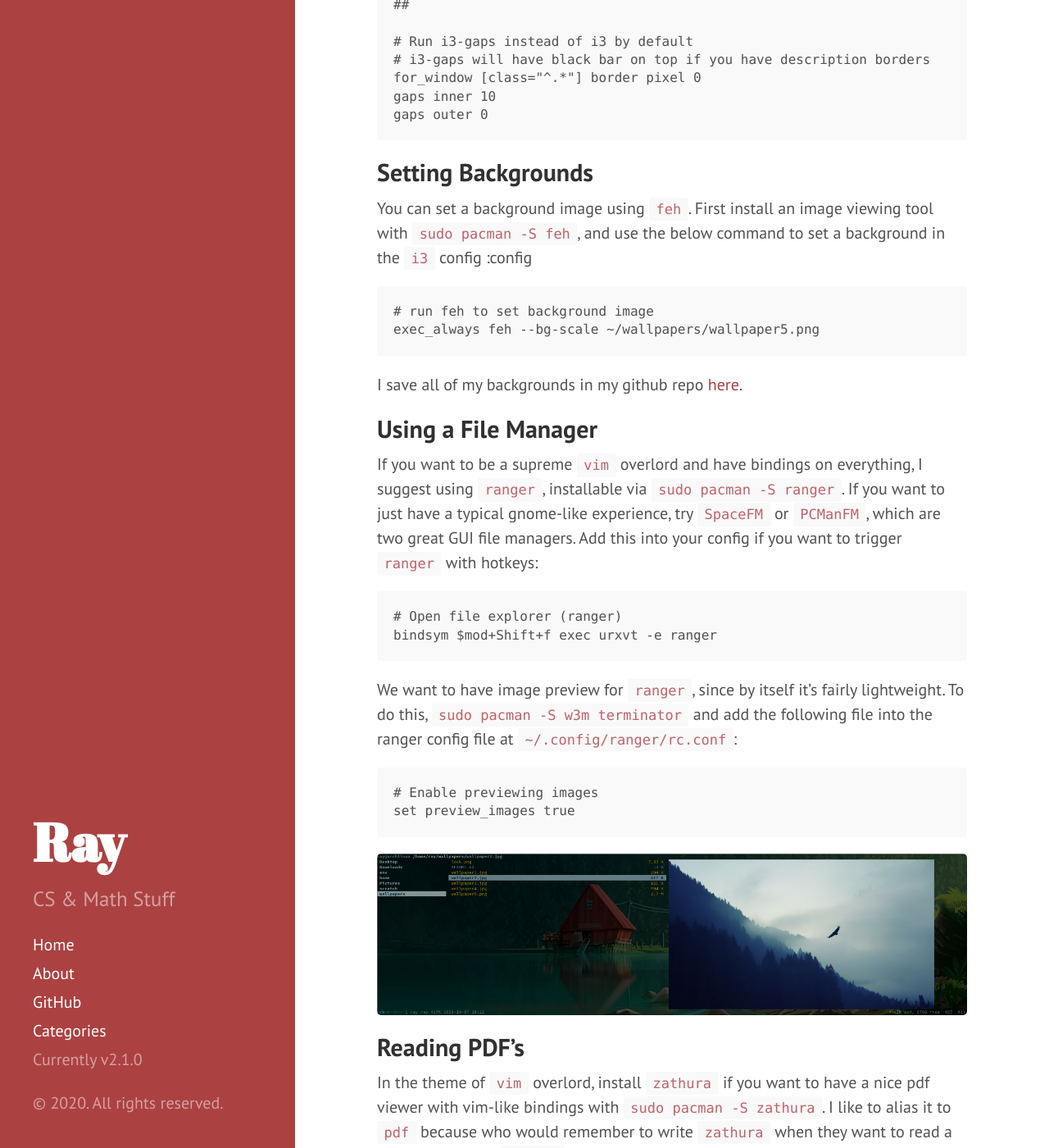
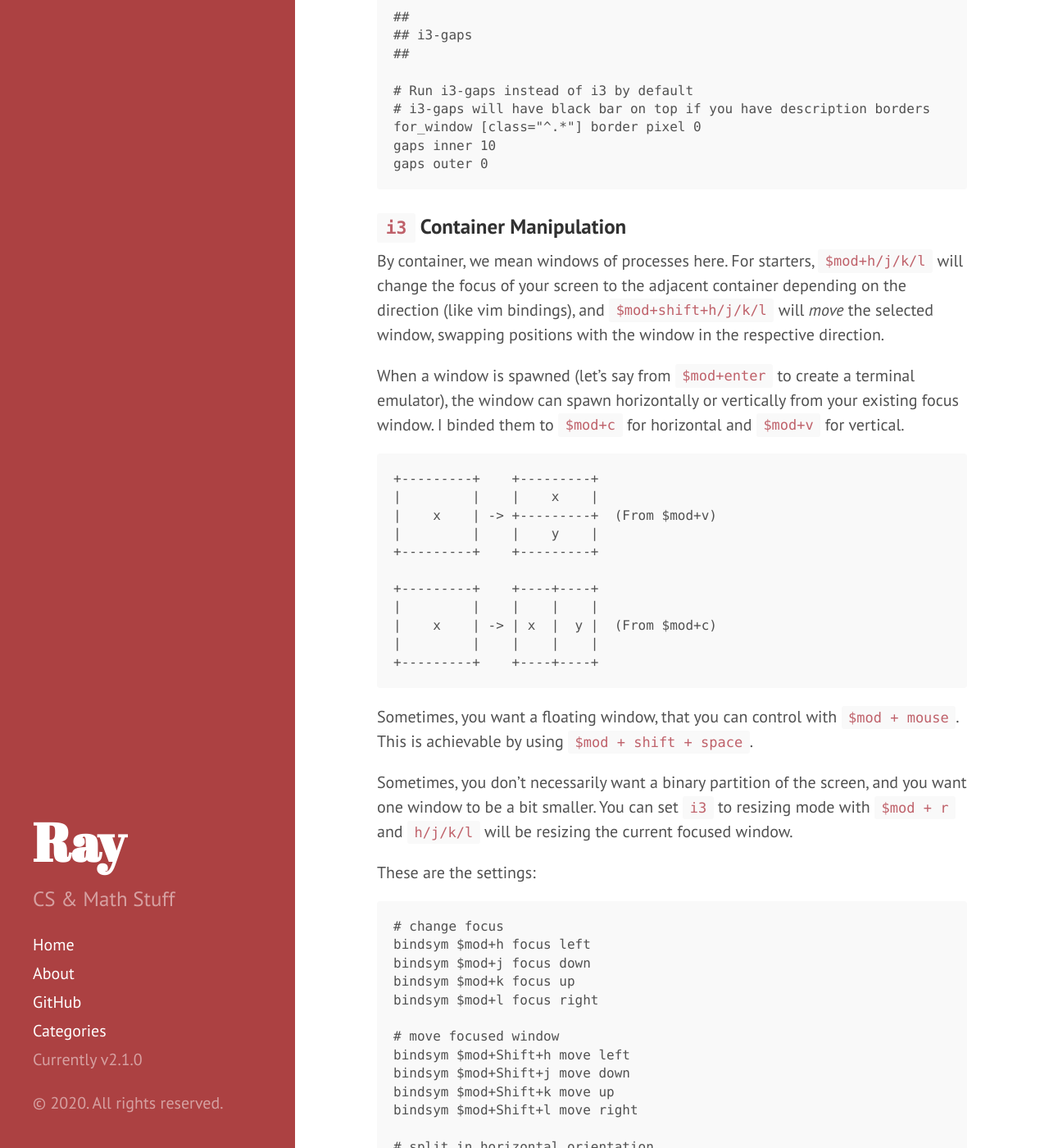
Before and after one commit to OneRaynyDay/oneraynyday.github.io, a Jekyll site: the page built from _posts/2020-04-26-My-Arch-Linux-Setup.md, in a window 1280 px wide and 1400 px high, scrolled down 2388 px. Shown: the whole window at 82% size. Built offline with Jekyll 4.4.1, drawn with Linux system fonts in a browser that asks for light colours; formulas are drawn with MathJax 3; some of the changed text lies outside the part shown.

Commit message:
edit lnx setup

````diff
--- a/_posts/2020-04-26-My-Arch-Linux-Setup.md
+++ b/_posts/2020-04-26-My-Arch-Linux-Setup.md
@@ -1,8 +1,8 @@
 ---
 published: true
-title: Reinforcement Learning - Markov Decision Process
+title: Arch Linux `i3` is Amazing!
 use_math: true
-category: ML
+category: dev
 layout: default
 ---
 
@@ -54,6 +54,96 @@
 gaps inner 10
 gaps outer 0
 ```
+
+### `i3` Container Manipulation
+
+By container, we mean windows of processes here. For starters, `$mod+h/j/k/l` will change the focus of your screen to the adjacent container depending on the direction (like vim bindings), and `$mod+shift+h/j/k/l` will *move* the selected window, swapping positions with the window in the respective direction.
+
+When a window is spawned (let's say from `$mod+enter` to create a terminal emulator), the window can spawn horizontally or vertically from your existing focus window. I binded them to `$mod+c` for horizontal and `$mod+v` for vertical.
+
+```
++---------+    +---------+
+|         |    |    x    |
+|    x    | -> +---------+  (From $mod+v)
+|         |    |    y    |
++---------+    +---------+
+
++---------+    +----+----+
+|         |    |    |    |
+|    x    | -> | x  |  y |  (From $mod+c)
+|         |    |    |    |
++---------+    +----+----+
+```
+
+Sometimes, you want a floating window, that you can control with `$mod + mouse`. This is achievable by using `$mod + shift + space`.
+
+Sometimes, you don't necessarily want a binary partition of the screen, and you want one window to be a bit smaller. You can set `i3` to resizing mode with `$mod + r` and `h/j/k/l` will be resizing the current focused window.
+
+These are the settings:
+
+```
+# change focus
+bindsym $mod+h focus left
+bindsym $mod+j focus down
+bindsym $mod+k focus up
+bindsym $mod+l focus right
+
+# move focused window
+bindsym $mod+Shift+h move left
+bindsym $mod+Shift+j move down
+bindsym $mod+Shift+k move up
+bindsym $mod+Shift+l move right
+
+# split in horizontal orientation
+bindsym $mod+c split h
+# split in vertical orientation
+bindsym $mod+v split v
+
+# toggle tiling / floating
+bindsym $mod+Shift+space floating toggle
+
+mode "resize" {
+        bindsym h resize shrink width 10 px or 10 ppt
+        bindsym j resize grow height 10 px or 10 ppt
+        bindsym k resize shrink height 10 px or 10 ppt
+        bindsym l resize grow width 10 px or 10 ppt
+
+        bindsym Return mode "default"
+        bindsym Escape mode "default"
+        bindsym $mod+r mode "default"
+}
+bindsym $mod+r mode "resize"
+```
+
+### `i3` Workspaces
+
+This is my favorite feature of `i3`. On the top left corner of our `i3` bar, we have numbers associated with the workspaces we can navigate to. We can usually designate a few of them to be for special purpose. In a later example, I show that I always put the spotify app running in workspace 10.
+
+To navigate to the $n$-th workspace, use `$mod + n` where `n` is from 0 to 9. To move the current container to that workspace, use `$mod + shift + n`:
+
+```
+# Define names for default workspaces for which we configure key bindings later on.
+# We use variables to avoid repeating the names in multiple places.
+set $ws1 "Terminal (1)"
+set $ws2 "2"
+...
+.set $ws9 "Browser (9)"
+set $ws10 "Spotify (0)"
+
+# switch to workspace
+bindsym $mod+1 workspace $ws1
+...
+.bindsym $mod+0 workspace $ws10
+
+# move focused container to workspace
+bindsym $mod+Shift+1 move container to workspace $ws1
+...
+bindsym $mod+Shift+0 move container to workspace $ws10
+```
+
+The configuration is shortened above.
+
+NOTE: Operations like stacking containers(navigable through up focus/down focus) are cool but not covered here. I like using workspaces better.
 
 ## Setting Backgrounds
 
````
